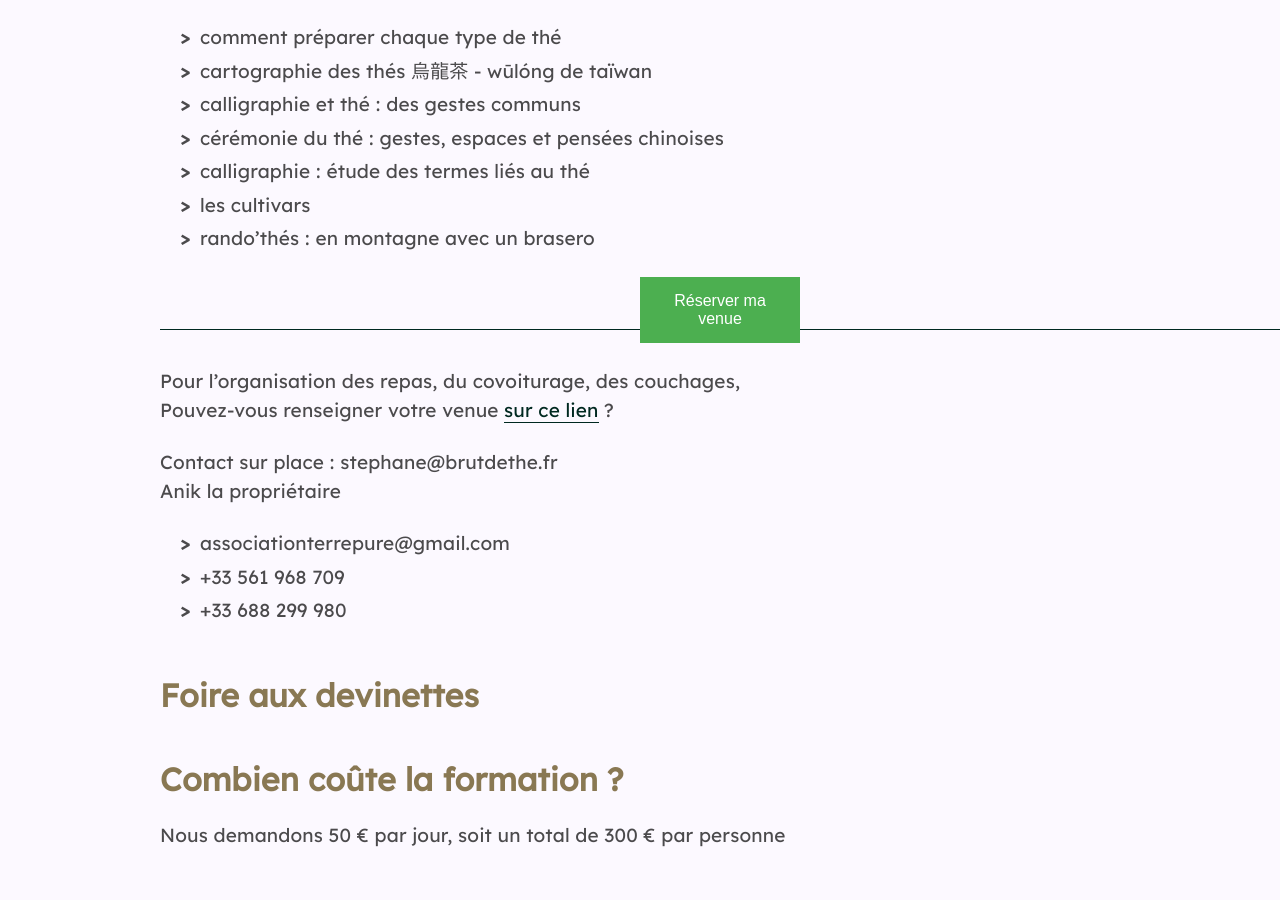
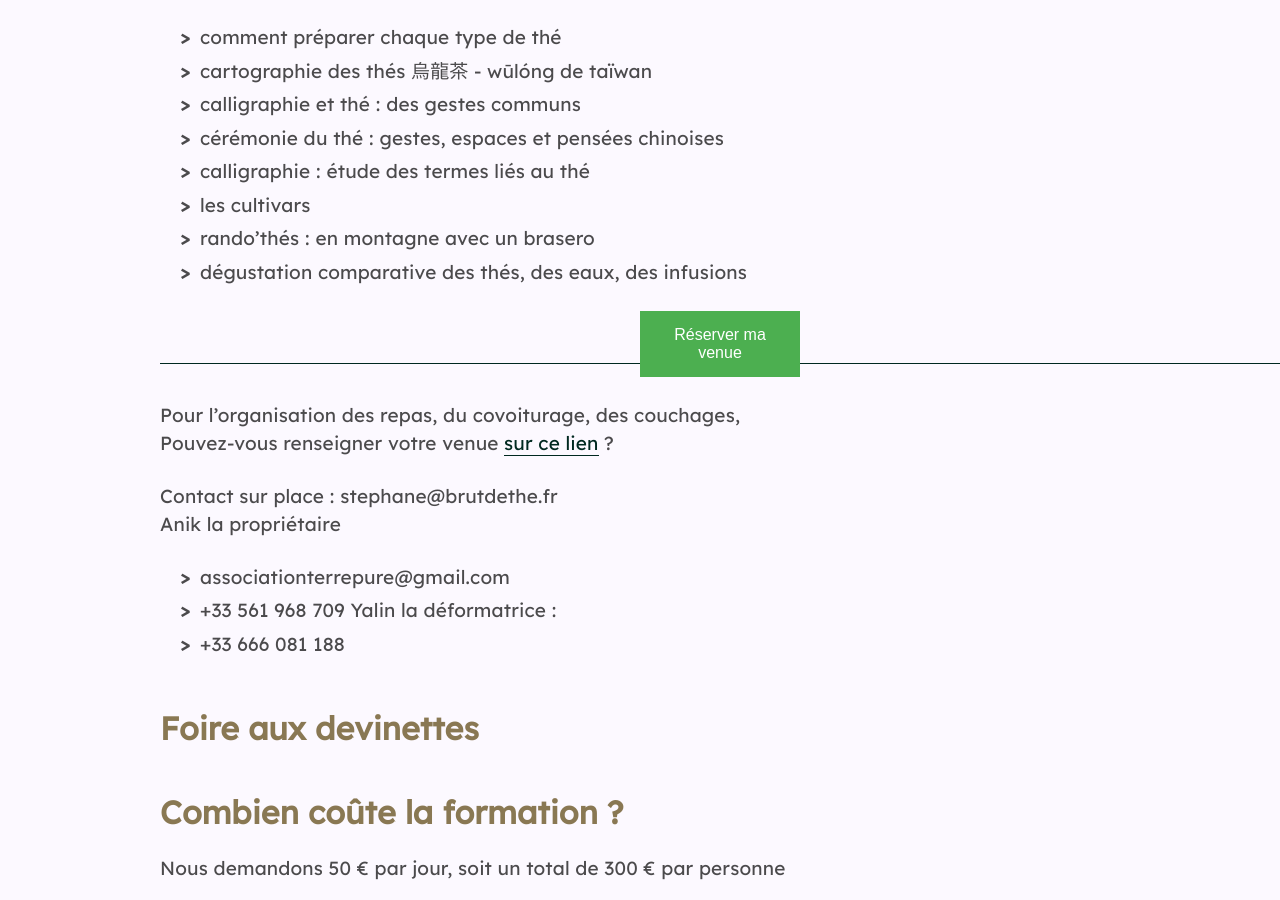
Before and after one commit to brutdethe/formation, a Jekyll site: the page built from index.md, in a window 1280 px wide and 900 px high, scrolled down 841 px. Built offline with Jekyll 4.4.1, drawn with Linux system fonts in a browser that asks for light colours; nearby versions of some CDN libraries.

Commit message:
finalise

```diff
--- a/_includes/uvp.md
+++ b/_includes/uvp.md
@@ -28,6 +28,7 @@ Exemples de sujets pressentis :
 - calligraphie : étude des termes liés au thé
 - les cultivars
 - rando'thés : en montagne avec un brasero
+- dégustation comparative des thés, des eaux, des infusions
 
 <a href="https://boutique.xn--brutdeth-i1a.fr/?categorie=formations" target="_blank" >
     <button>Réserver ma venue</button>
@@ -40,4 +41,5 @@ Contact sur place : stephane@brutdethe.fr
 Anik la propriétaire
   - associationterrepure@gmail.com
   - +33 561 968 709
-  - +33 688 299 980
+Yalin la déformatrice :
+  - +33 666 081 188
```
